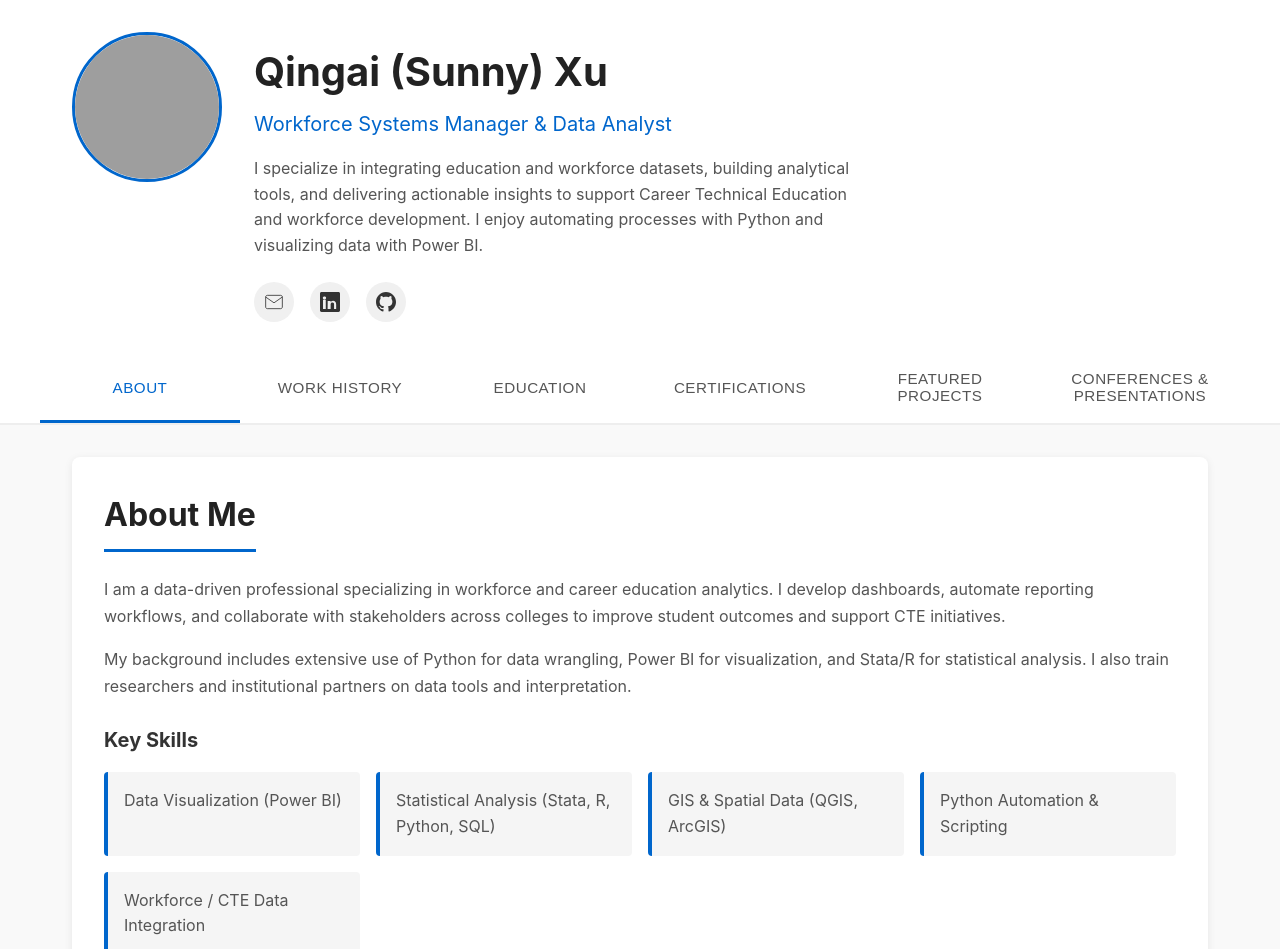
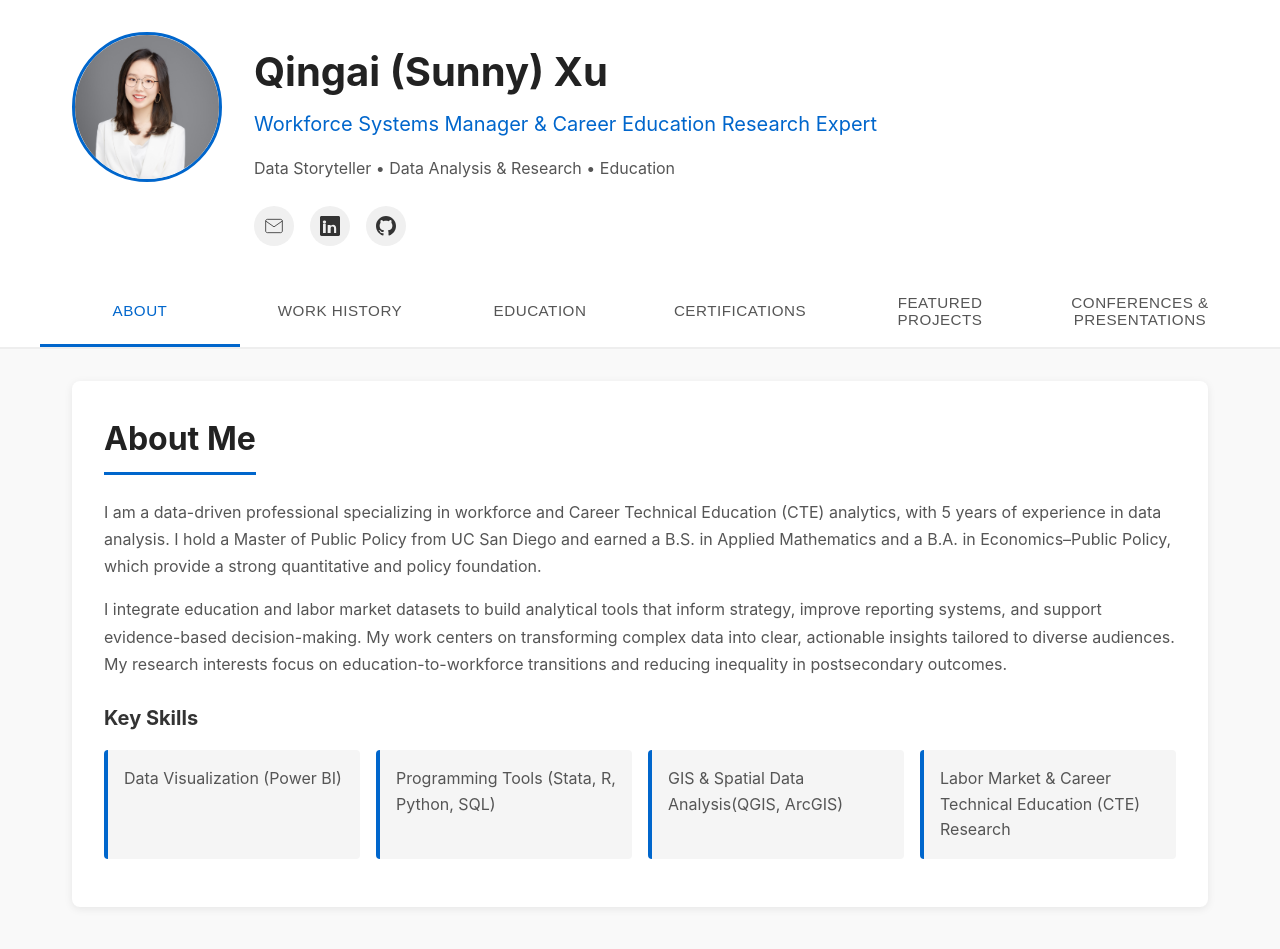
Before and after one commit to sunnyxu0628/Sunny_Xu_Portfolio, a React (Vite) app: page / in a window 1280 px wide. Shown: the top 949 px of the page. Built offline with nearby package versions, Linux system fonts and the light colour scheme; grey boxes are pictures that could not be loaded.

Commit message:
Update: Header & About Me Content

```diff
--- a/src/components/Header.jsx
+++ b/src/components/Header.jsx
@@ -17,11 +17,9 @@ function Header() {
           </div>
           <div className="profile-info">
             <h1 className="name">Qingai (Sunny) Xu</h1>
-            <p className="title">Workforce Systems Manager & Data Analyst</p>
+            <p className="title">Workforce Systems Manager & Career Education Research Expert</p>
             <p className="bio">
-              I specialize in integrating education and workforce datasets, building analytical tools, and
-              delivering actionable insights to support Career Technical Education and workforce development.
-              I enjoy automating processes with Python and visualizing data with Power BI.
+              Data Storyteller • Data Analysis & Research • Education
             </p>
             <div className="social-links">
               <a href="mailto:sunnyxu0628@outlook.com" title="Email">
@@ -30,12 +28,12 @@ function Header() {
                   <polyline points="22,6 12,13 2,6"/>
                 </svg>
               </a>
-              <a href="https://linkedin.com/in/yourprofile" target="_blank" rel="noopener noreferrer" title="LinkedIn">
+              <a href="https://www.linkedin.com/in/sunnyxu2001/" target="_blank" rel="noopener noreferrer" title="LinkedIn">
                 <svg className="icon" viewBox="0 0 24 24" fill="currentColor">
                   <path d="M20.447 20.452h-3.554v-5.569c0-1.328-.475-2.236-1.986-2.236-1.081 0-1.722.722-2.004 1.418-.103.249-.129.597-.129.946v5.441h-3.554s.05-8.736 0-9.637h3.554v1.364c.429-.661 1.196-1.6 2.905-1.6 2.122 0 3.714 1.388 3.714 4.373v5.5zM5.337 8.855c-1.144 0-1.915-.762-1.915-1.715 0-.955.77-1.715 1.964-1.715 1.193 0 1.924.76 1.944 1.715 0 .953-.75 1.715-1.993 1.715zm1.582 11.597H3.635V9.21h3.284v11.242zM22.225 0H1.771C.792 0 0 .774 0 1.729v20.542C0 23.227.792 24 1.771 24h20.451C23.2 24 24 23.227 24 22.271V1.729C24 .774 23.2 0 22.225 0z"/>
                 </svg>
               </a>
-              <a href="https://github.com/yourprofile" target="_blank" rel="noopener noreferrer" title="GitHub">
+              <a href="https://github.com/sunnyxu0628" target="_blank" rel="noopener noreferrer" title="GitHub">
                 <svg className="icon" viewBox="0 0 24 24" fill="currentColor">
                   <path d="M12 0c-6.626 0-12 5.373-12 12 0 5.302 3.438 9.8 8.207 11.387.599.111.793-.261.793-.577v-2.234c-3.338.726-4.033-1.416-4.033-1.416-.546-1.387-1.333-1.756-1.333-1.756-1.089-.745.083-.729.083-.729 1.205.084 1.839 1.237 1.839 1.237 1.07 1.834 2.807 1.304 3.492.997.107-.775.418-1.305.762-1.604-2.665-.305-5.467-1.334-5.467-5.931 0-1.311.469-2.381 1.236-3.221-.124-.303-.535-1.524.117-3.176 0 0 1.008-.322 3.301 1.23.957-.266 1.983-.399 3.003-.404 1.02.005 2.047.138 3.006.404 2.291-1.552 3.297-1.23 3.297-1.23.653 1.653.242 2.874.118 3.176.77.84 1.235 1.911 1.235 3.221 0 4.609-2.807 5.624-5.479 5.921.43.372.823 1.102.823 2.222v 3.293c0 .319.192.694.801.576 4.765-1.589 8.199-6.086 8.199-11.386 0-6.627-5.373-12-12-12z"/>
                 </svg>
--- a/src/components/sections/About.jsx
+++ b/src/components/sections/About.jsx
@@ -6,27 +6,19 @@ function About() {
       <h2>About Me</h2>
       <div className="section-content">
         <p>
-          I am a data-driven professional specializing in workforce and career education analytics. I develop
-          dashboards, automate reporting workflows, and collaborate with stakeholders across colleges to
-          improve student outcomes and support CTE initiatives.
+          I am a data-driven professional specializing in workforce and Career Technical Education (CTE) analytics, with 5 years of experience in data analysis. I hold a Master of Public Policy from UC San Diego and earned a B.S. in Applied Mathematics and a B.A. in Economics–Public Policy, which provide a strong quantitative and policy foundation.
         </p>
+
         <p>
-          My background includes extensive use of Python for data wrangling, Power BI for visualization, and
-          Stata/R for statistical analysis. I also train researchers and institutional partners on data
-          tools and interpretation.
+          I integrate education and labor market datasets to build analytical tools that inform strategy, improve reporting systems, and support evidence-based decision-making. My work centers on transforming complex data into clear, actionable insights tailored to diverse audiences. My research interests focus on education-to-workforce transitions and reducing inequality in postsecondary outcomes.
         </p>
         <h3>Key Skills</h3>
         <ul className="skills-list">
           <li>Data Visualization (Power BI)</li>
-          <li>Statistical Analysis (Stata, R, Python, SQL)</li>
-          <li>GIS & Spatial Data (QGIS, ArcGIS)</li>
-          <li>Python Automation & Scripting</li>
-          <li>Workforce / CTE Data Integration</li>
+          <li>Programming Tools (Stata, R, Python, SQL)</li>
+          <li>GIS & Spatial Data Analysis(QGIS, ArcGIS)</li>
+          <li>Labor Market & Career Technical Education (CTE) Research</li>
         </ul>
-        <p>
-          Outside of work I enjoy tackling data challenges, learning new tools, and contributing to research
-          projects that have real-world impact.
-        </p>
       </div>
     </div>
   )
```
Also changed, not shown: src/assets/profile.jpg (added), 1 other file (tests, documents, lock files or other folders).
